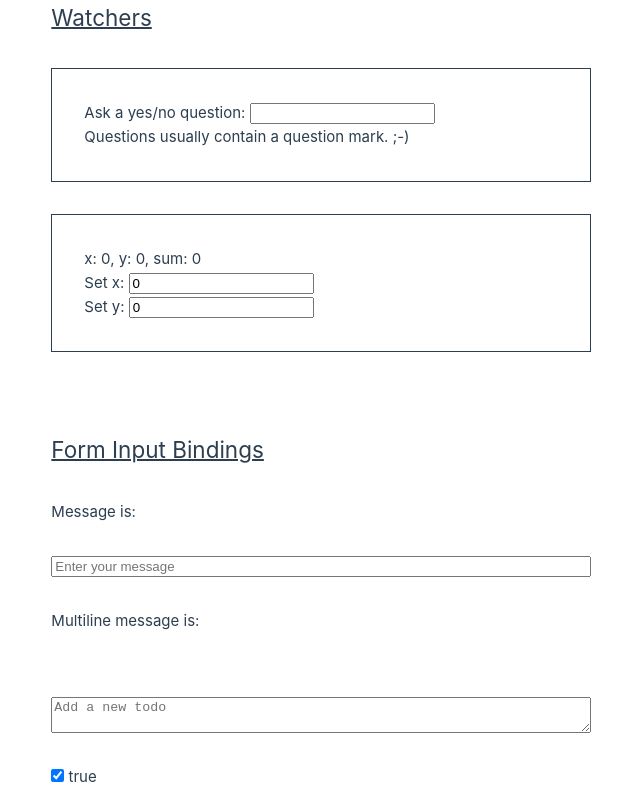
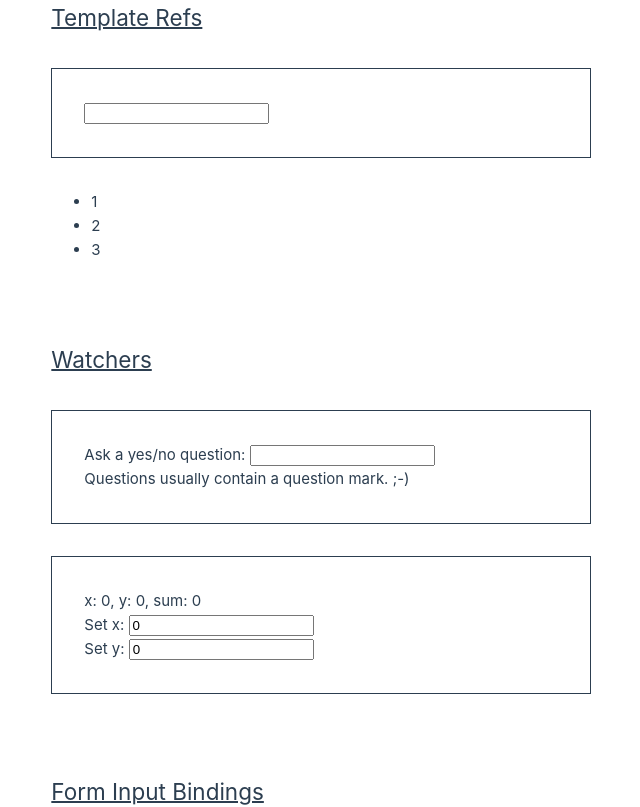
Before and after one commit to Gary11777/vue-project-4, a Vue app: page / in a window 1280 px wide. Shown: the top 807 px of the page, without its empty margins (319-959 px from the left). Built offline with nearby package versions, Linux system fonts and the light colour scheme.

Commit message:
Template Refs

```diff
--- a/src/App.vue
+++ b/src/App.vue
@@ -10,6 +10,7 @@ import TodoList from '@/components/TodoList.vue'
 import EventHandling from '@/components/EventHandling.vue'
 import FormInputBindings from '@/components/FormInputBindings.vue'
 import Watchers from '@/components/Watchers.vue'
+import TemplateRefs from '@/components/TemplateRefs.vue'
 import { ref } from 'vue'
 
 //Data
@@ -39,6 +40,7 @@ const resetAllCounts = () => {
 <template>
 
   <!-- Components -->
+  <TemplateRefs />
   <Watchers />
   <FormInputBindings />
   <EventHandling />
@@ -104,4 +106,8 @@ const resetAllCounts = () => {
   grid-column: 1 / -1;
   margin-bottom: 5rem;
 }
+:deep(.box) {
+  border: 1px solid;
+  padding: 2rem;
+}
 </style>
--- /dev/null
+++ b/src/components/TemplateRefs.vue
@@ -0,0 +1,39 @@
+<script setup>
+import { ref, useTemplateRef, onMounted } from 'vue'
+
+// the first argument must match the ref value in the template
+// const input = useTemplateRef('my-input')
+
+const list = ref([1, 2, 3])
+
+const itemRefs = useTemplateRef('items')
+
+onMounted(() => {
+  alert(itemRefs.value.map(i => i.textContent))
+})
+
+
+// const focusInput = () => {
+//   input.value.focus()
+// // }
+
+</script>
+
+<template>
+  <section class="container">
+    <header class="page-header">
+      <h1 class="underline">Template Refs</h1>
+    </header>
+
+    <div class="box">
+      <input ref="my-input" />
+      <!-- <button @click="focusInput">Focus input</button> -->
+    </div>
+
+    <ul>
+        <li v-for="item in list" ref="items">
+            {{ item }}
+        </li>
+    </ul>
+  </section>
+</template>
--- a/src/components/Watchers.vue
+++ b/src/components/Watchers.vue
@@ -70,10 +70,3 @@ watch([x, () => y.value], ([newX, newY]) => {
     </div>
   </section>
 </template>
-
-<style scoped>
-.box {
-  border: 1px solid;
-  padding: 2rem;
-}
-</style>
```
